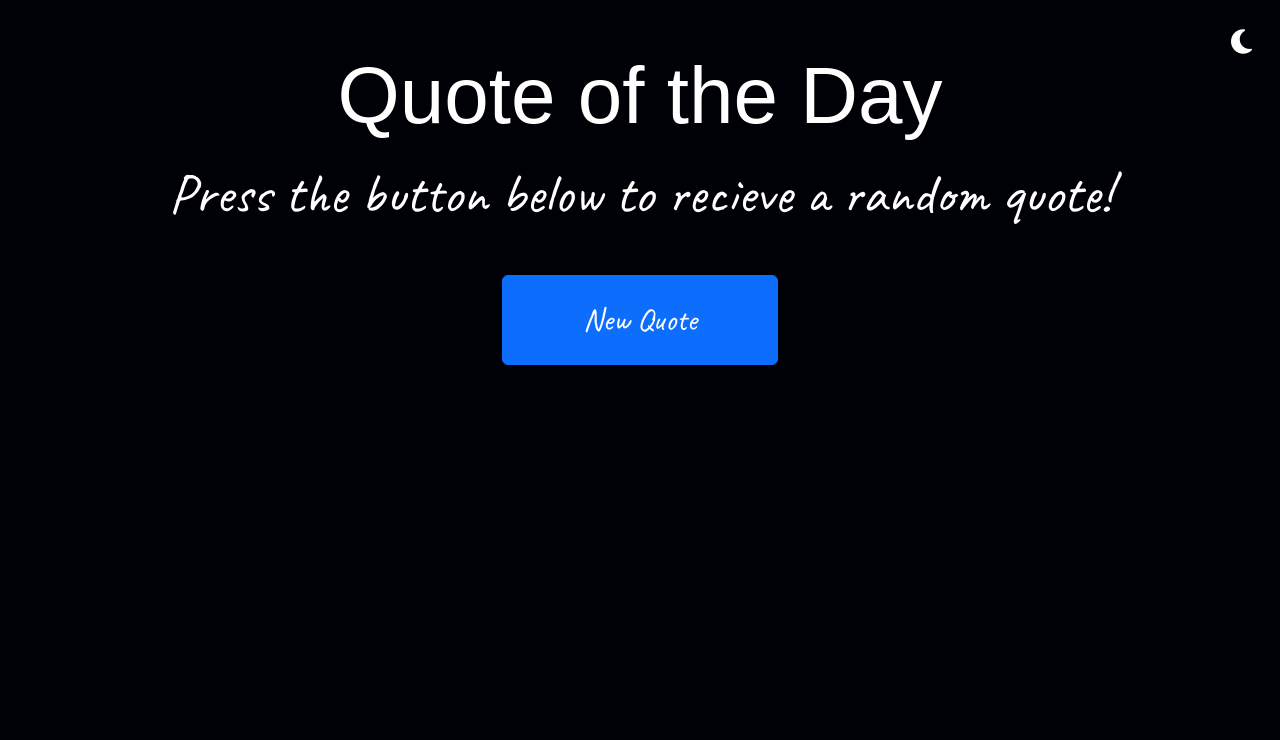
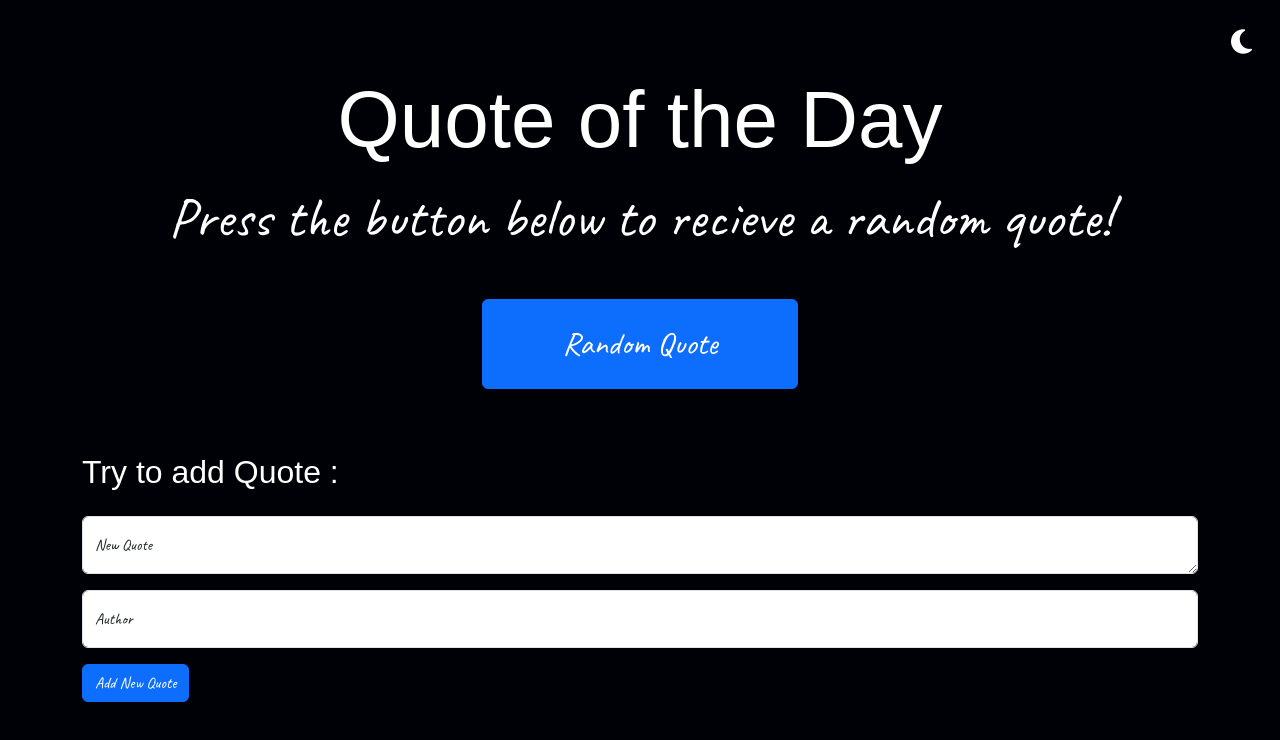
Before and after one commit to 3bdelrahman007/array-Of-Quotes, a plain HTML site: page index.html in a window 1280 px wide. Both pictures are taken after a click on the icon 1241 px from the left and 42 px from the top of the page. Drawn offline with Linux system fonts and the light colour scheme; a web font is replaced by a local one.

Commit message:
Second Commit

```diff
--- a/Css/main.css
+++ b/Css/main.css
@@ -13,7 +13,7 @@ body {
     font-family: "Caveat", cursive;
 }
 
-h1 {
+h1, h2 {
     font-family: "Poetsen One", sans-serif;
     color: var(--secondry-color);
 }
--- a/Js/main.js
+++ b/Js/main.js
@@ -1,3 +1,10 @@
+var icon = document.getElementById("icon")
+
+icon.onclick = function(){
+    document.body.classList.toggle("dark-mode");
+}
+
+
 var arrayOfQuotes = [
     {
         author : "Oscar Wilde",
@@ -64,9 +71,24 @@ function showQuotes() {
 }
 
 
+var quote = document.getElementById("quote")
+var author = document.getElementById("author")
 
-var icon = document.getElementById("icon")
 
-icon.onclick = function(){
-    document.body.classList.toggle("dark-mode");
+function addQuote(){
+    var Quotes = {
+
+        author : author.value,
+        quote : quote.value,
+    }
+
+    arrayOfQuotes.push(Quotes)
+    clear()
+    console.log(arrayOfQuotes);
+
 }
+
+function clear() {
+    author.value = ""
+    quote.value = ""
+}
--- a/index.html
+++ b/index.html
@@ -22,16 +22,38 @@
 <body>
     <div class="container">
 
-        <i id="icon" class="fa-solid fa-moon"></i>
+        <div class="row">
+            <div class="col-md-6 mb-5">
+                <i id="icon" class="fa-solid fa-moon"></i>
+            </div>
+        </div>
 
-        <div class="quote text-center mt-5">
+        <div class="quote text-center mt-4">
             <h1 class="display-1 mb-3">Quote of the Day</h1>
             <p class="display-4 mb-5">Press the button below to recieve a random quote!</p>
-            <button onclick= showQuotes() class="btn btn-primary mb-5">New Quote</button>
+            <button onclick= showQuotes() class="btn btn-primary mb-5">Random Quote</button>
             <p id="displayQuote"></p>
             <p id="displayAuthor"></p>
         </div>
+
+        <div class="new-quote">
+            <h2 class="mb-4">Try to add Quote :</h2>
+
+            <div class="form-floating mb-3">
+                <textarea class="form-control" id="quote" placeholder="Enter new quote"></textarea>
+                <label for="quote">New Quote</label>
+            </div>
+
+            <div class="form-floating mb-3">
+                <input type="text" class="form-control" id="author" placeholder="Author">
+                <label for="author">Author</label>
+            </div>
+
+            <button onclick= addQuote() class="btn btn-primary mb-5">Add New Quote</button>
+        </div>
     </div>
+
+
 
 
 
```
